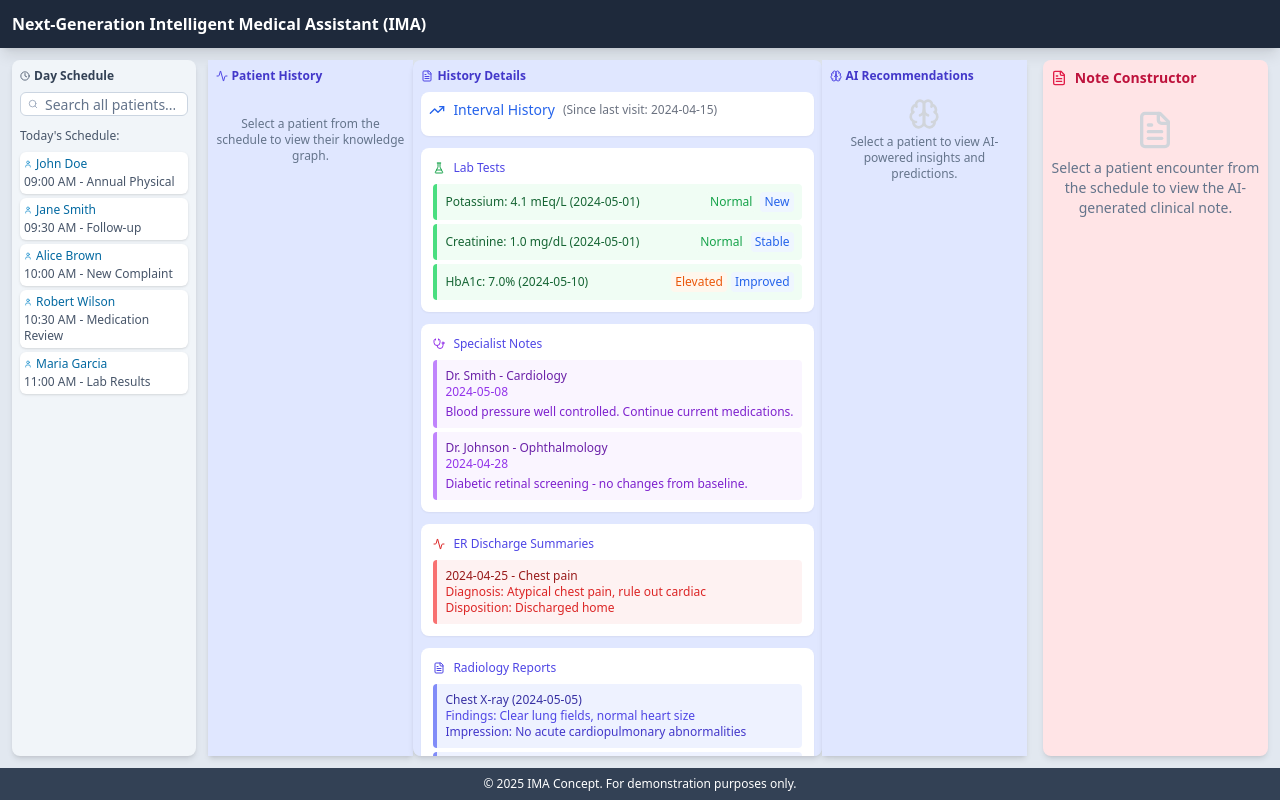
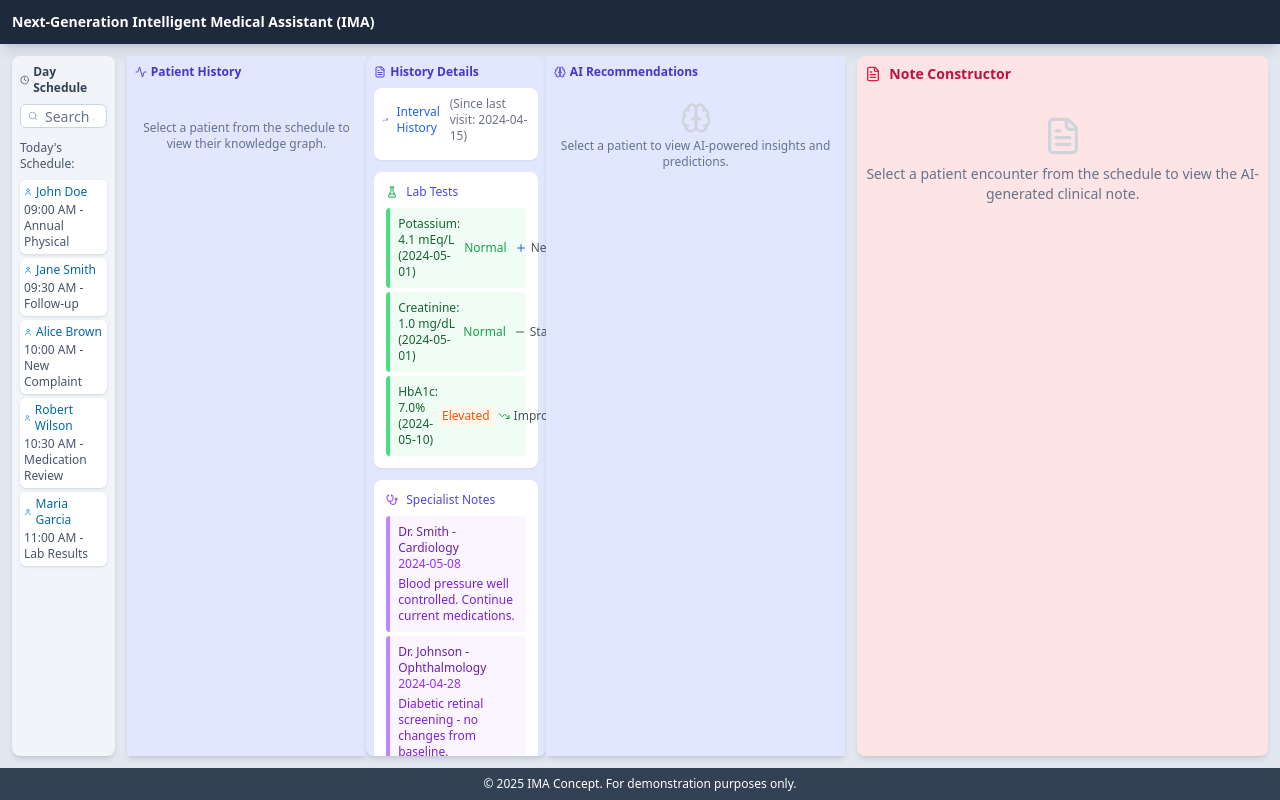
Before and after one commit to kkeshavjee/ima-insight-navigator, a React (Vite) app: page / in a window 1280 px wide. Built offline with nearby package versions, Linux system fonts and the light colour scheme.

Commit message:
Refactor: Narrow History Details pane, add icons
- Reduced the width of the History Details pane.
- Added icons to represent "New", "Stable", and "Improved" statuses.
- Edited src/pages/Index.tsx
- Edited src/components/DrillDownPane.tsx
- Edited src/components/drill-down/IntervalHistoryCard.tsx

```diff
--- a/src/components/drill-down/IntervalHistoryCard.tsx
+++ b/src/components/drill-down/IntervalHistoryCard.tsx
@@ -1,6 +1,6 @@
 
 import React from 'react';
-import { TrendingUp, FlaskConical, FileText, Activity, Stethoscope } from 'lucide-react';
+import { TrendingUp, FlaskConical, FileText, Activity, Stethoscope, Plus, Minus, TrendingDown } from 'lucide-react';
 import DetailCard, { StatusBadge } from './DetailCard';
 
 interface IntervalHistoryData {
@@ -15,13 +15,26 @@ interface IntervalHistoryCardProps {
 }
 
 const IntervalHistoryCard: React.FC<IntervalHistoryCardProps> = ({ intervalHistory }) => {
+  const getChangeIcon = (change: string) => {
+    switch (change.toLowerCase()) {
+      case 'new':
+        return <Plus className="w-3 h-3 text-blue-600" />;
+      case 'stable':
+        return <Minus className="w-3 h-3 text-gray-600" />;
+      case 'improved':
+        return <TrendingDown className="w-3 h-3 text-green-600" />;
+      default:
+        return <Plus className="w-3 h-3 text-blue-600" />;
+    }
+  };
+
   return (
     <div>
       {/* Header */}
       <div className="mb-3 p-2 bg-white rounded-lg shadow-sm">
         <div className="flex items-center gap-2 mb-2">
-          <TrendingUp className="w-4 h-4 text-blue-600" />
-          <h3 className="text-sm font-medium text-blue-600">Interval History</h3>
+          <TrendingUp className="w-3 h-3 text-blue-600" />
+          <h3 className="text-xs font-medium text-blue-600">Interval History</h3>
           <span className="text-xs text-gray-500">(Since last visit: 2024-04-15)</span>
         </div>
       </div>
@@ -37,11 +50,14 @@ const IntervalHistoryCard: React.FC<IntervalHistoryCardProps> = ({ intervalHisto
             <div key={index} className="p-2 bg-green-50 rounded border-l-4 border-green-400">
               <div className="flex justify-between items-center">
                 <div className="text-xs font-medium text-green-800">{lab.name}: {lab.value} ({lab.date})</div>
-                <div className="flex gap-1">
+                <div className="flex gap-1 items-center">
                   <StatusBadge status={lab.status} />
-                  <span className="text-xs px-1 py-0.5 rounded bg-blue-50 text-blue-600">
-                    {lab.change}
-                  </span>
+                  <div className="flex items-center gap-1">
+                    {getChangeIcon(lab.change)}
+                    <span className="text-xs text-gray-600">
+                      {lab.change}
+                    </span>
+                  </div>
                 </div>
               </div>
             </div>
--- a/src/pages/Index.tsx
+++ b/src/pages/Index.tsx
@@ -35,7 +35,7 @@ const Index = () => {
     <div className="flex flex-col h-screen bg-slate-200 font-sans">
       {/* Header */}
       <header className="bg-slate-800 text-white p-3 shadow-lg">
-        <h1 className="text-base font-bold">Next-Generation Intelligent Medical Assistant (IMA)</h1>
+        <h1 className="text-sm font-bold">Next-Generation Intelligent Medical Assistant (IMA)</h1>
       </header>
 
       {/* Patient Banner */}
@@ -45,31 +45,31 @@ const Index = () => {
 
       {/* Main content area with 5 panes */}
       <main className="flex-grow p-3 flex gap-3 overflow-hidden">
-        {/* Pane 1: Day Schedule - made narrower (1/8) */}
-        <div className="w-1/8 h-full min-h-[300px]">
+        {/* Pane 1: Day Schedule - narrower */}
+        <div className="w-1/12 h-full min-h-[300px]">
           <DaySchedulePane onSelectPatient={handlePatientSelect} selectedPatientId={selectedPatientId} />
         </div>
 
         {/* Middle 3 panes - adjusted proportions */}
-        <div className="w-5/8 h-full flex">
-          {/* Pane 2: Patient History - kept same */}
-          <div className="w-1/4 h-full">
+        <div className="w-7/12 h-full flex">
+          {/* Pane 2: Patient History */}
+          <div className="w-1/3 h-full">
             <PatientProfilePane selectedPatientId={selectedPatientId} onNodeSelect={handleNodeSelect} />
           </div>
 
-          {/* Pane 3: History Details - made narrower (3/8) */}
-          <div className="w-3/8 h-full">
+          {/* Pane 3: History Details - made even narrower */}
+          <div className="w-1/4 h-full">
             <DrillDownPane selectedNodeData={selectedNodeData} />
           </div>
 
-          {/* Pane 4: AI Recommendations - kept same */}
-          <div className="w-1/4 h-full">
+          {/* Pane 4: AI Recommendations */}
+          <div className="w-5/12 h-full">
             <PreventionPredictionPane selectedPatientId={selectedPatientId} />
           </div>
         </div>
 
-        {/* Pane 5: Final Note Display - made wider (1/4) */}
-        <div className="w-1/4 h-full min-h-[300px]">
+        {/* Pane 5: Final Note Display - wider */}
+        <div className="w-1/3 h-full min-h-[300px]">
           <FinalNotePane selectedEncounterId={selectedEncounterId} selectedPatientId={selectedPatientId} />
         </div>
       </main>
```
